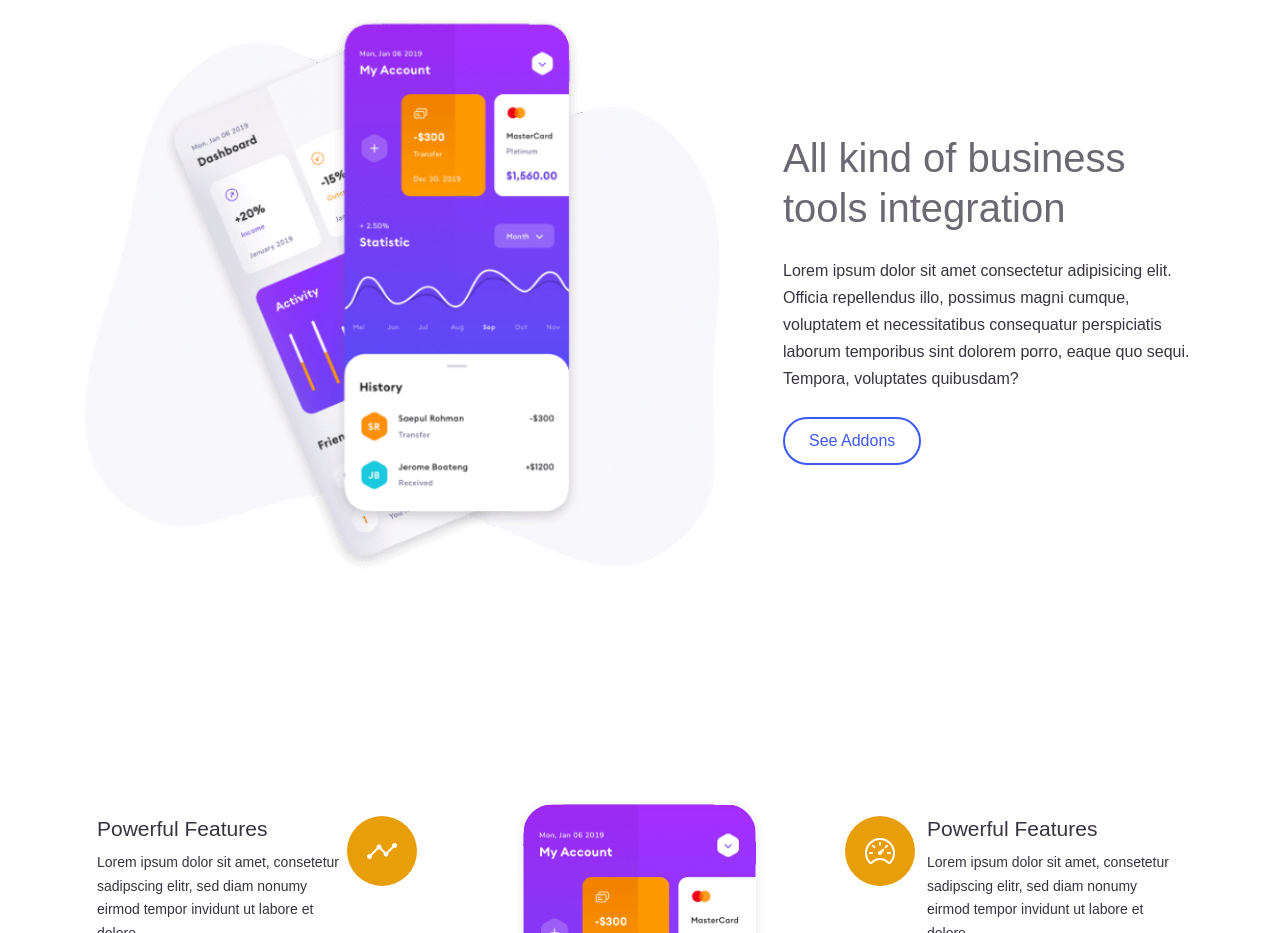
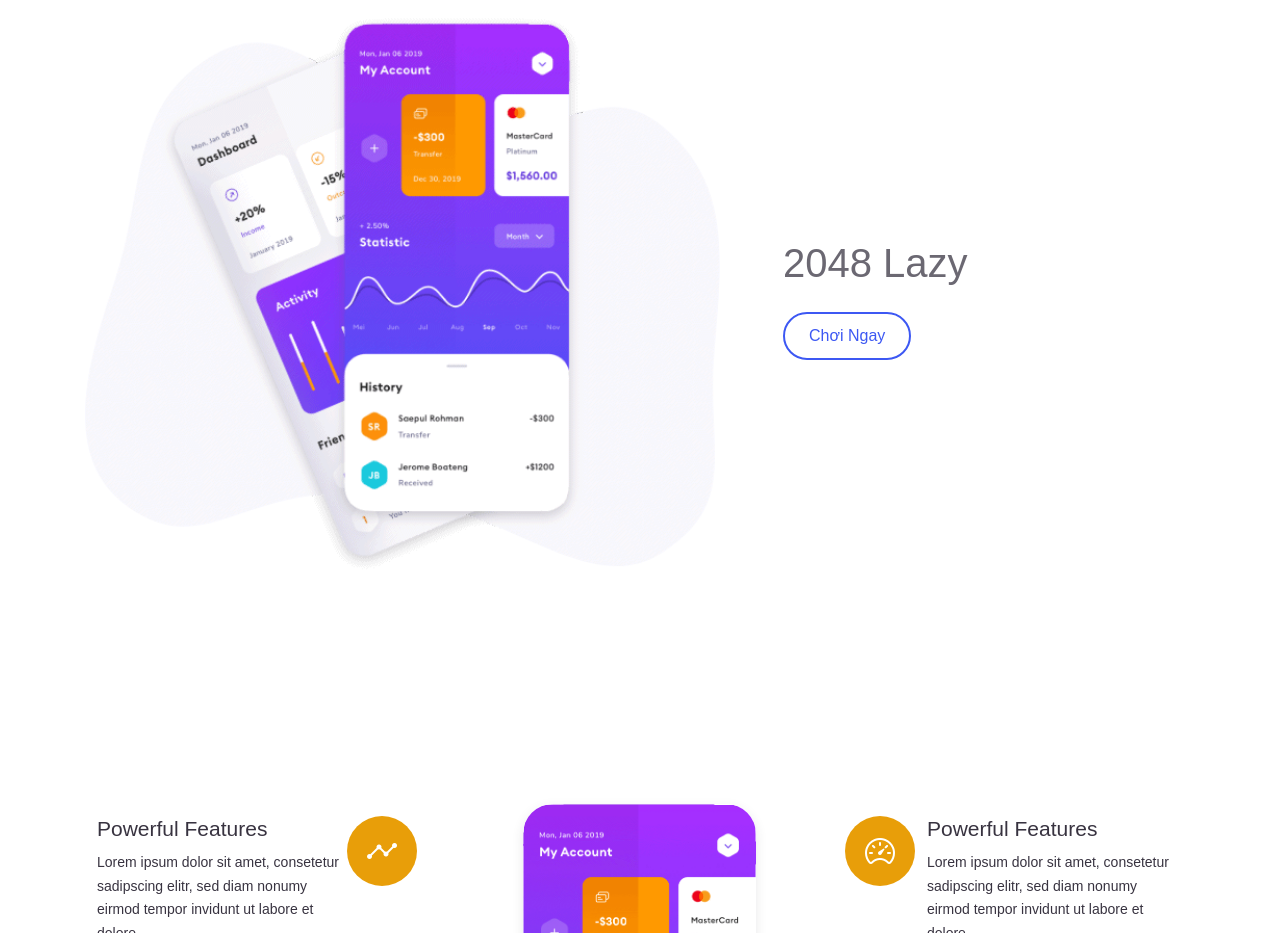
Before and after one commit to hqb-github-io/hqb.github.io, a plain HTML site: page html/index-2.html in a window 1280 px wide. Shown: the part 1560-2493 px from the top of the page. Drawn offline with Linux system fonts and the light colour scheme; files whose address does not match are found by name; a web font is replaced by a local one.

Commit message:
Update index-2.html

```diff
--- a/html/index-2.html
+++ b/html/index-2.html
@@ -137,9 +137,8 @@
         </div>
       </div>
       <div class="col-lg-5 pl-lg-5 wow fadeInUp">
-        <h2 class="mb-4">All kind of business tools integration</h2>
-        <p class="mb-4">Lorem ipsum dolor sit amet consectetur adipisicing elit. Officia repellendus illo, possimus magni cumque, voluptatem et necessitatibus consequatur perspiciatis laborum temporibus sint dolorem porro, eaque quo sequi. Tempora, voluptates quibusdam?</p>
-        <a href="../2048-lazy/2048-lazy.html" class="btn btn-outline-primary rounded-pill">See Addons</a>
+        <h2 class="mb-4">2048 Lazy</h2>
+                <a href="../2048-lazy/2048-lazy.html" class="btn btn-outline-primary rounded-pill">Chơi Ngay</a>
       </div>
     </div>
   </div>
```
